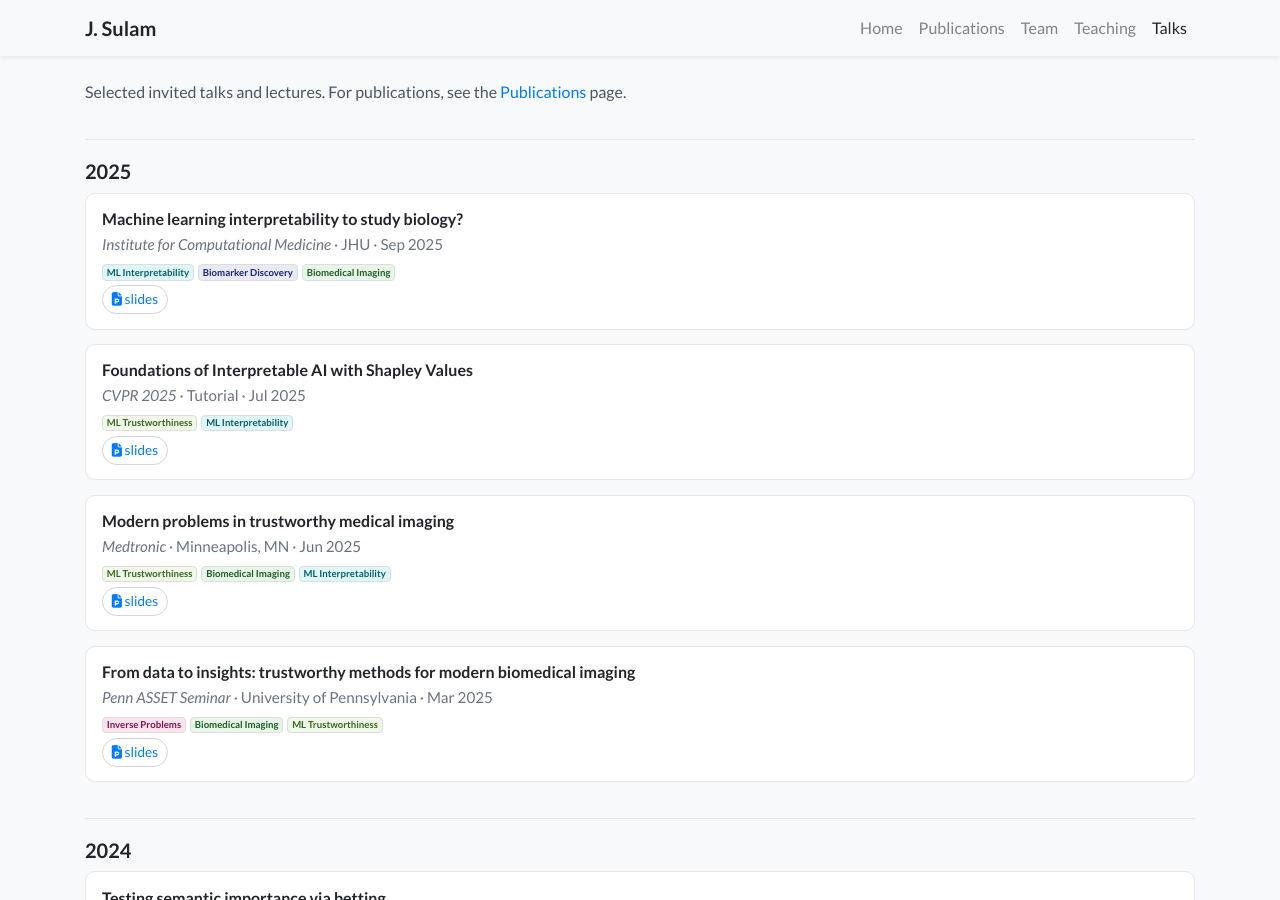
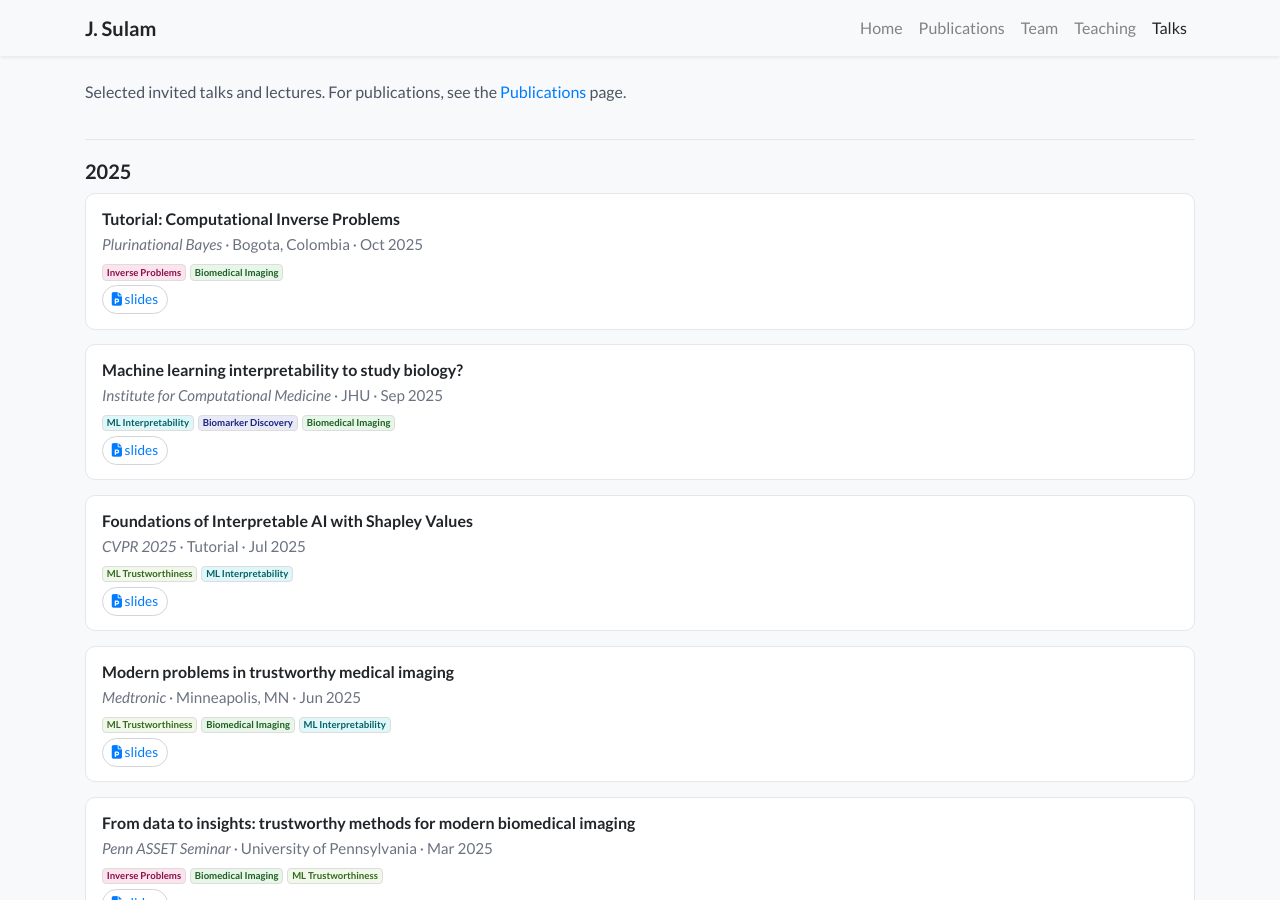
Before and after one commit to jsulam/jsulam.github.io, a Jekyll site: the page built from talks.html, in a window 1280 px wide and 900 px high. Built offline with Jekyll 4.4.1, drawn with Linux system fonts in a browser that asks for light colours; nearby versions of some CDN libraries; a style sheet for code colours, icons or effects is not loaded.

Commit message:
Add tutorial talk on Computational Inverse Problems
Added a new talk entry for a tutorial on computational inverse problems.

```diff
--- a/_data/talks.yml
+++ b/_data/talks.yml
@@ -1,3 +1,16 @@
+- title: "Tutorial: Computational Inverse Problems"
+  venue: "Plurinational Bayes"
+  location: "Bogota, Colombia"
+  date: "2025-10-16"
+  links:
+    slides: "https://slides.com/jeremiassulam/bayes_pluri/fullscreen?token=p_EFOrKa"
+    demos: https://github.com/jsulam/inverse-problems-tutorial
+    video: ""
+    event: ""
+  topics:
+    - Inverse Problems
+    - Biomedical Imaging
+
 - title: "Machine learning interpretability to study biology?"
   venue: "Institute for Computational Medicine"
   location: "JHU"
```
